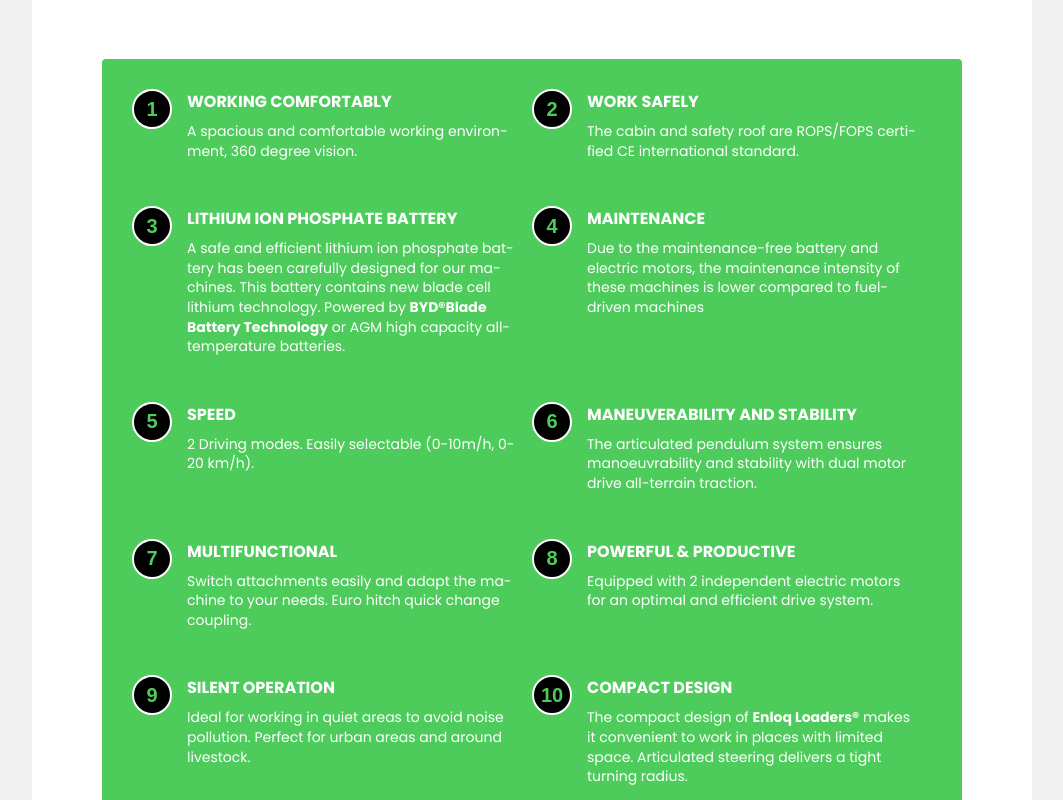
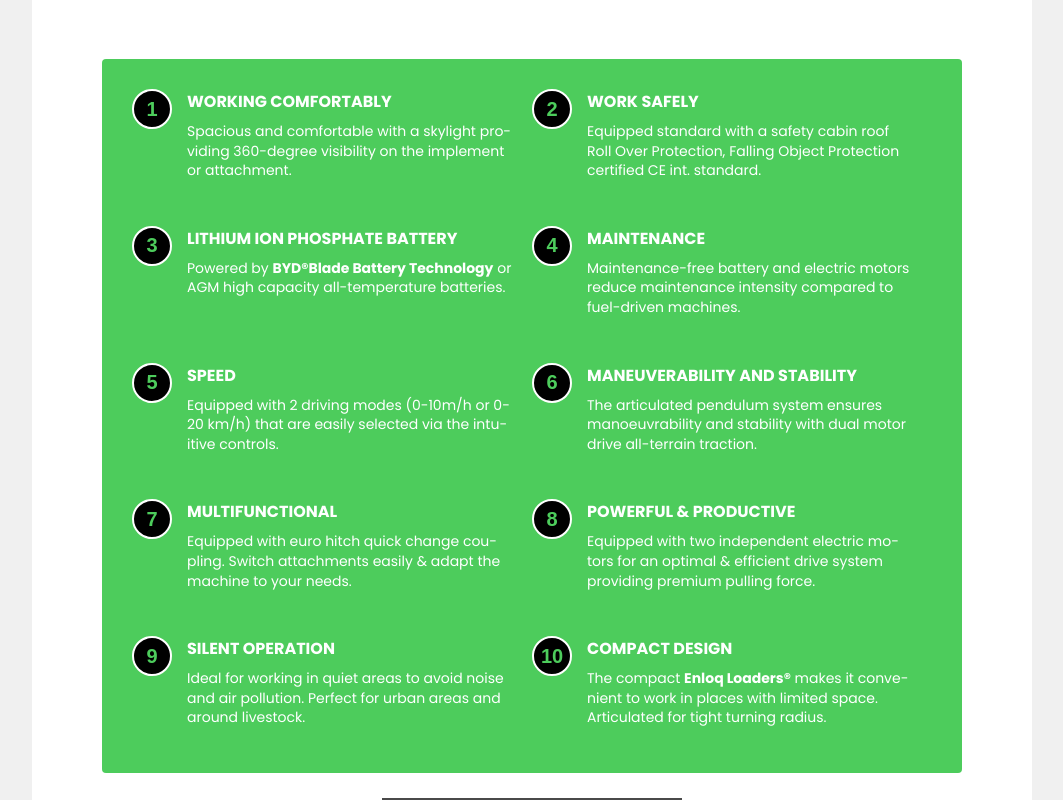
Before and after one commit to d2mrapidscreen/enloq, a React (Create React App) app: page / in a window 1280 px wide. Shown: the part 1380-2180 px from the top of the page, without its empty margins (108-1171 px from the left). Built offline with nearby package versions, Linux system fonts and the light colour scheme; the HTML template or start-up script is replaced by a standard one.

Commit message:
Updated point text for similar lengths

```diff
--- a/src/components/LoaderPoints/loaderPointsData.js
+++ b/src/components/LoaderPoints/loaderPointsData.js
@@ -2,27 +2,27 @@ const loaderPointsData = [
     {
       id: 1,
       title: "WORKING COMFORTABLY",
-      description: "A spacious and comfortable working environment, 360 degree vision."
+      description: "Spacious and comfortable with a skylight providing 360-degree visibility on the implement or attachment."
     },
     {
       id: 2,
       title: "WORK SAFELY",
-      description: "The cabin and safety roof are ROPS/FOPS certified CE international standard."
+      description: "Equipped standard with a safety cabin roof Roll Over Protection, Falling Object Protection certified CE int. standard."
     },
     {
       id: 3,
       title: "LITHIUM ION PHOSPHATE BATTERY",
-      description: "A safe and efficient lithium ion phosphate battery has been carefully designed for our machines. This battery contains new blade cell lithium technology. Powered by BYD®Blade Battery Technology or AGM high capacity all-temperature batteries."
+      description: "Powered by BYD®Blade Battery Technology or AGM high capacity all-temperature batteries."
     },
     {
       id: 4,
       title: "MAINTENANCE",
-      description: "Due to the maintenance-free battery and electric motors, the maintenance intensity of these machines is lower compared to fuel-driven machines"
+      description: "Maintenance-free battery and electric motors reduce maintenance intensity compared to fuel-driven machines."
     },
     {
       id: 5,
       title: "SPEED",
-      description: "2 Driving modes. Easily selectable (0-10m/h, 0-20 km/h)."
+      description: "Equipped with 2 driving modes (0-10m/h or 0-20 km/h) that are easily selected via the intuitive controls."
     },
     {
       id: 6,
@@ -32,22 +32,22 @@ const loaderPointsData = [
     {
       id: 7,
       title: "MULTIFUNCTIONAL",
-      description: "Switch attachments easily and adapt the machine to your needs. Euro hitch quick change coupling."
+      description: "Equipped with euro hitch quick change coupling. Switch attachments easily & adapt the machine to your needs."
     },
     {
       id: 8,
       title: "POWERFUL & PRODUCTIVE",
-      description: "Equipped with 2 independent electric motors for an optimal and efficient drive system."
+      description: "Equipped with two independent electric motors for an optimal & efficient drive system providing premium pulling force."
     },
     {
       id: 9,
       title: "SILENT OPERATION",
-      description: "Ideal for working in quiet areas to avoid noise pollution. Perfect for urban areas and around livestock."
+      description: "Ideal for working in quiet areas to avoid noise and air pollution. Perfect for urban areas and around livestock."
     },
     {
       id: 10,
       title: "COMPACT DESIGN",
-      description: "The compact design of Enloq Loaders® makes it convenient to work in places with limited space. Articulated steering delivers a tight turning radius."
+      description: "The compact Enloq Loaders® makes it convenient to work in places with limited space. Articulated for tight turning radius."
     }
   ];
 
```
